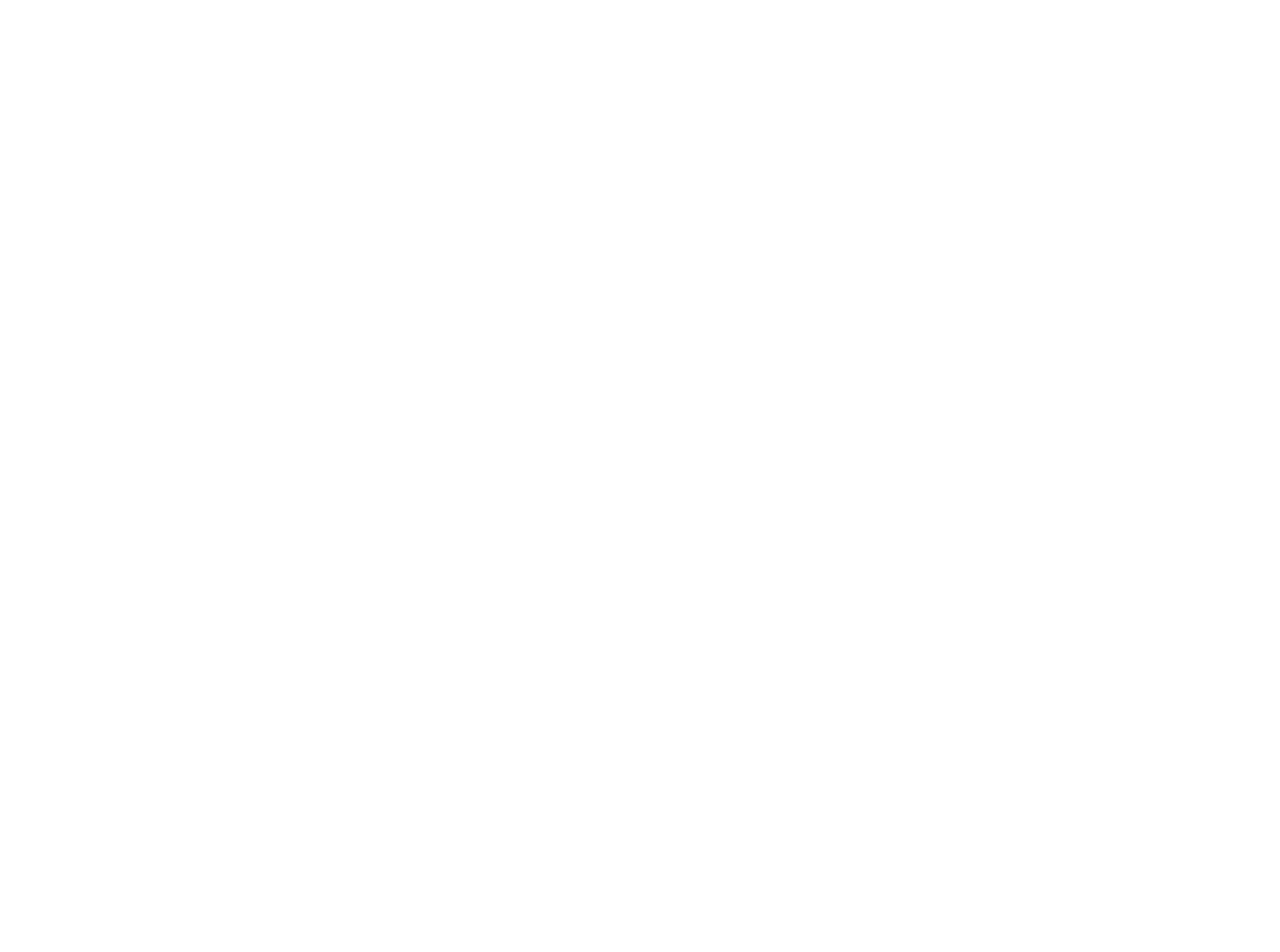
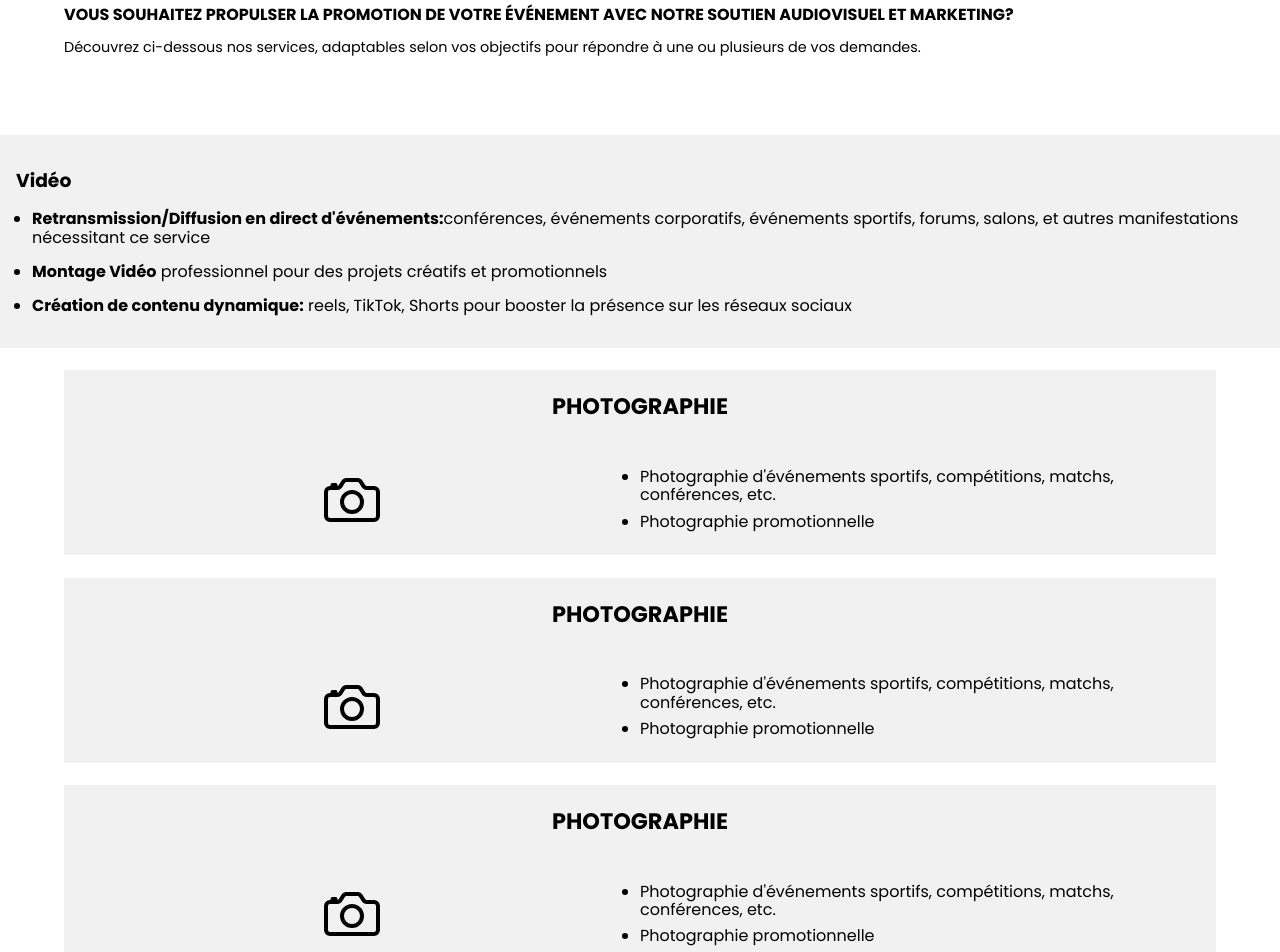
Before and after one commit to JoseAlvarezMartinez/hisluma-v2, a React (Vite) app: page /services in a window 1280 px wide. Shown: the part 840-1792 px from the top of the page. Before the commit the page ends 800 px from the top, so only its background shows below. Built offline with nearby package versions, Linux system fonts and the light colour scheme.

Commit message:
Servicios Terminados

```diff
--- a/src/pages/Servicios/Servicios.jsx
+++ b/src/pages/Servicios/Servicios.jsx
@@ -1,6 +1,10 @@
 import styles from "./Servicios.module.css"
+import { IoCameraOutline } from "react-icons/io5";
+
 const Servicios = () => {
   return (
+
+    <>
       <header className={styles.headerBackground}>
         <div className={styles.oscurecerFondo}>
           <section className={styles.headerContainer}>
@@ -9,6 +13,75 @@
           </section>
         </div>
       </header>
+      <main>
+        <section className={styles.mainContainer}>
+          <h2 className={styles.mainTitulo}>Vous souhaitez propulser la promotion de votre événement avec notre soutien audiovisuel et marketing?</h2>
+          <p className={styles.mainParrafo}>Découvrez ci-dessous nos services, adaptables selon vos objectifs pour répondre à une ou plusieurs de vos demandes.</p>
+        </section>
+        <section className={styles.videoContainer}>
+          <h3>Vidéo</h3>
+          <ul className={styles.mainListaDesordenada}>
+            <li><strong>Retransmission/Diffusion en direct d'événements:</strong>conférences, événements corporatifs, événements sportifs, forums, salons, et autres manifestations nécessitant ce service</li>
+            <li><strong>Montage Vidéo</strong> professionnel pour des projets créatifs et promotionnels</li>
+            <li><strong>Création de contenu dynamique:</strong> reels, TikTok, Shorts pour booster la présence sur les réseaux sociaux</li>
+          </ul>
+        </section>
+      </main>
+
+      <section className={styles.serviciosCardsContainer}>
+        <article className={styles.servicioCard}>
+          <h3 className={styles.servicioCardTitulo}>Photographie</h3>
+
+          <div className={styles.servicioCardContainer}>
+            <IoCameraOutline className={styles.camaraIcono} size={"4rem"} />
+            <ul>
+              <li>Photographie d'événements sportifs, compétitions, matchs, conférences, etc.
+              </li>
+              <li>Photographie promotionnelle</li>
+            </ul>
+          </div>
+        </article >
+        <article className={styles.servicioCard}>
+          <h3 className={styles.servicioCardTitulo}>Photographie</h3>
+
+          <div className={styles.servicioCardContainer}>
+            <IoCameraOutline className={styles.camaraIcono} size={"4rem"} />
+            <ul>
+              <li>Photographie d'événements sportifs, compétitions, matchs, conférences, etc.
+              </li>
+              <li>Photographie promotionnelle</li>
+            </ul>
+          </div>
+        </article >
+        <article className={styles.servicioCard}>
+          <h3 className={styles.servicioCardTitulo}>Photographie</h3>
+
+          <div className={styles.servicioCardContainer}>
+            <IoCameraOutline className={styles.camaraIcono} size={"4rem"} />
+            <ul>
+              <li>Photographie d'événements sportifs, compétitions, matchs, conférences, etc.
+              </li>
+              <li>Photographie promotionnelle</li>
+            </ul>
+          </div>
+        </article >
+        <article className={styles.servicioCard}>
+          <h3 className={styles.servicioCardTitulo}>Photographie</h3>
+
+          <div className={styles.servicioCardContainer}>
+            <IoCameraOutline className={styles.camaraIcono} size={"4rem"} />
+            <ul>
+              <li>Photographie d'événements sportifs, compétitions, matchs, conférences, etc.
+              </li>
+              <li>Photographie promotionnelle</li>
+            </ul>
+          </div>
+        </article >
+      </section>
+
+
+      <h2>Votre événement, nos solutions     </h2>
+    </>
   )
 }
 
--- a/src/pages/Servicios/Servicios.module.css
+++ b/src/pages/Servicios/Servicios.module.css
@@ -30,7 +30,58 @@
     justify-content: center;
 
 }
+.mainContainer{
+    width: 90%;
+    margin: 5rem auto;
+}
+.mainTitulo{
+    font-size: 1rem;
+    text-transform: uppercase;
+}
+.mainParrafo{
+    font-size: 0.9rem;
+}
+.videoContainer{
+    background-color:#F1F1F1;
+    padding: 1rem ;
+}
+.mainListaDesordenada li{
+    margin: 1rem 0;
+}
+.mainListaDesordenada{
+    padding: 0 1rem;
+}
 
+.servicioCard{
+    background-color: #F1F1F1;
+}
+.servicioCardContainer{
+    display: grid;
+    grid-template-columns: repeat(2,1fr);
+}
+.camaraIcono{
+    align-self: center;
+    justify-self: center;
+}
+.servicioCardContainer ul{
+    padding: 0;
+    padding-right: 1rem;
+}
+.servicioCardContainer li{
+    margin: 0.5rem 0;
+}
+.serviciosCardsContainer{
+    width: 90%;
+    margin: 0 auto;
+
+}
+.servicioCardTitulo{
+    text-transform: uppercase;
+    margin-bottom: 0;
+    text-align: center;
+    padding: 1.5rem 0;
+    font-size: 1.4rem;
+}
 @media only screen and (min-width: 600px){
     .headerContainer{
         width: 60%;
```
Lines whose indentation alone changed are shown as unchanged.
